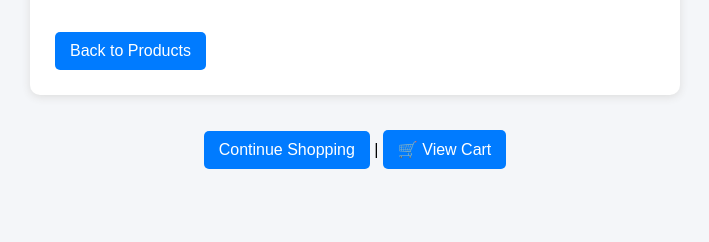
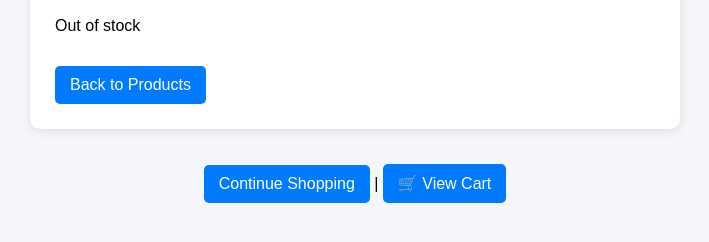
Before and after one commit to afshankmnr-png/CodeAlpha_Simple-E-commerce-Store, a Django app: template templates/shop/product_detail.html in a window 1280 px wide. Shown: the part 153-395 px from the top of the page, without its empty margins (285-994 px from the left). Run offline with Django 5.2, Linux system fonts and the light colour scheme; the template is opened without the code that fills it, so the values that code supplies are empty.

Commit message:
Update product_detail.html

```diff
--- a/templates/shop/product_detail.html
+++ b/templates/shop/product_detail.html
@@ -64,6 +64,16 @@
 
         <p>Available Stock: {{ product.stock }}</p>
 
+{% if product.stock > 0 %}
+    <form action="{% url 'add_to_cart' product.id %}" method="post">
+        {% csrf_token %}
+        <button type="submit">Add to Cart 🛒</button>
+    </form>
+{% else %}
+    <p>Out of stock</p>
+{% endif %}
+
+
         <a href="{% url 'product_list' %}">Back to Products</a>
     </div>
 
```
